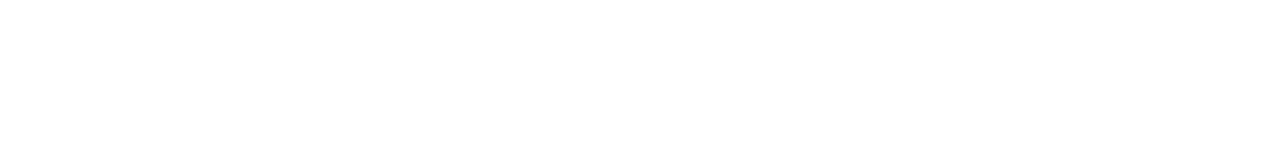
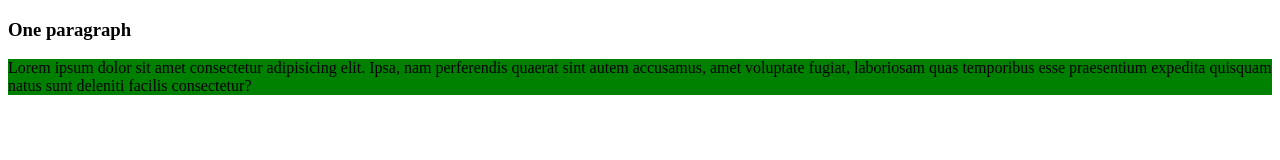
Before and after one commit to silvihuda/my-first-github-repo, a plain HTML site: page index.html in a window 1280 px wide. Drawn offline with Linux system fonts and the light colour scheme.

Commit message:
added paragraph

```diff
--- a/index.html
+++ b/index.html
@@ -4,8 +4,12 @@
     <meta charset="UTF-8">
     <meta name="viewport" content="width=device-width, initial-scale=1.0">
     <title>My first ever github repo</title>
+    <link rel="stylesheet" href="styles/blog.css">
 </head>
 <body>
-
+    <div>
+        <h3>One paragraph</h3>
+        <p>Lorem ipsum dolor sit amet consectetur adipisicing elit. Ipsa, nam perferendis quaerat sint autem accusamus, amet voluptate fugiat, laboriosam quas temporibus esse praesentium expedita quisquam natus sunt deleniti facilis consectetur?</p>
+    </div>
 </body>
 </html>
--- /dev/null
+++ b/styles/blog.css
@@ -0,0 +1,3 @@
+p{
+    background-color: green;
+}
```
